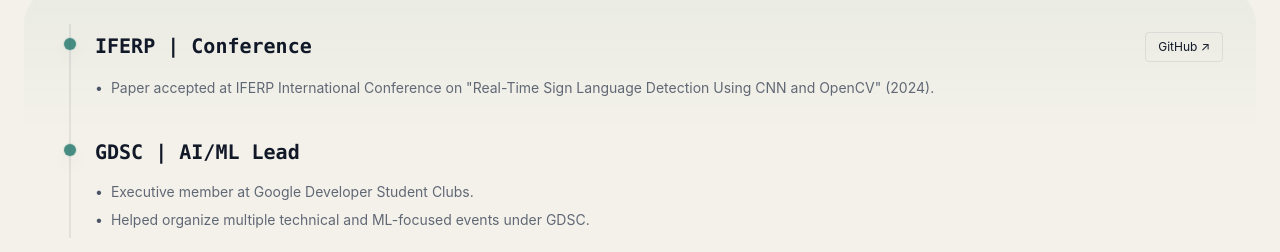
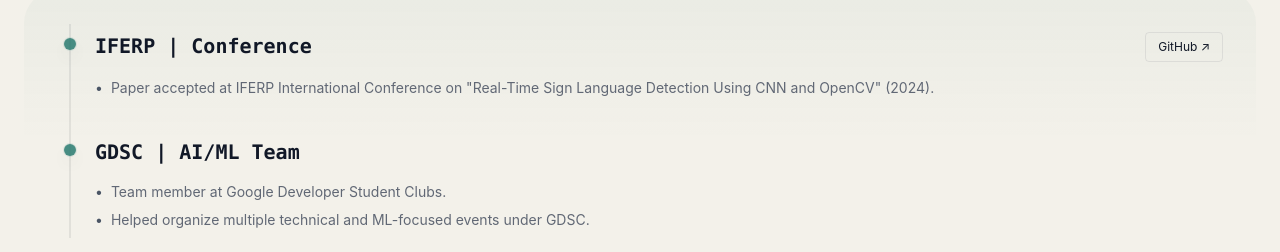
Before and after one commit to kyunbhaii/Portfolio, a Next.js app: page / in a window 1280 px wide. Shown: the part 2780-3032 px from the top of the page. Built offline with nearby package versions, Linux system fonts and the light colour scheme.

Commit message:
corrected information

```diff
--- a/app/data/site.ts
+++ b/app/data/site.ts
@@ -64,9 +64,9 @@ export const achievements: AchievementEntry[] = [
     ],
   },
   {
-    title: "GDSC | AI/ML Lead",
+    title: "GDSC | AI/ML Team",
     bullets: [
-      "Executive member at Google Developer Student Clubs.",
+      "Team member at Google Developer Student Clubs.",
       "Helped organize multiple technical and ML-focused events under GDSC.",
     ],
   },
```
